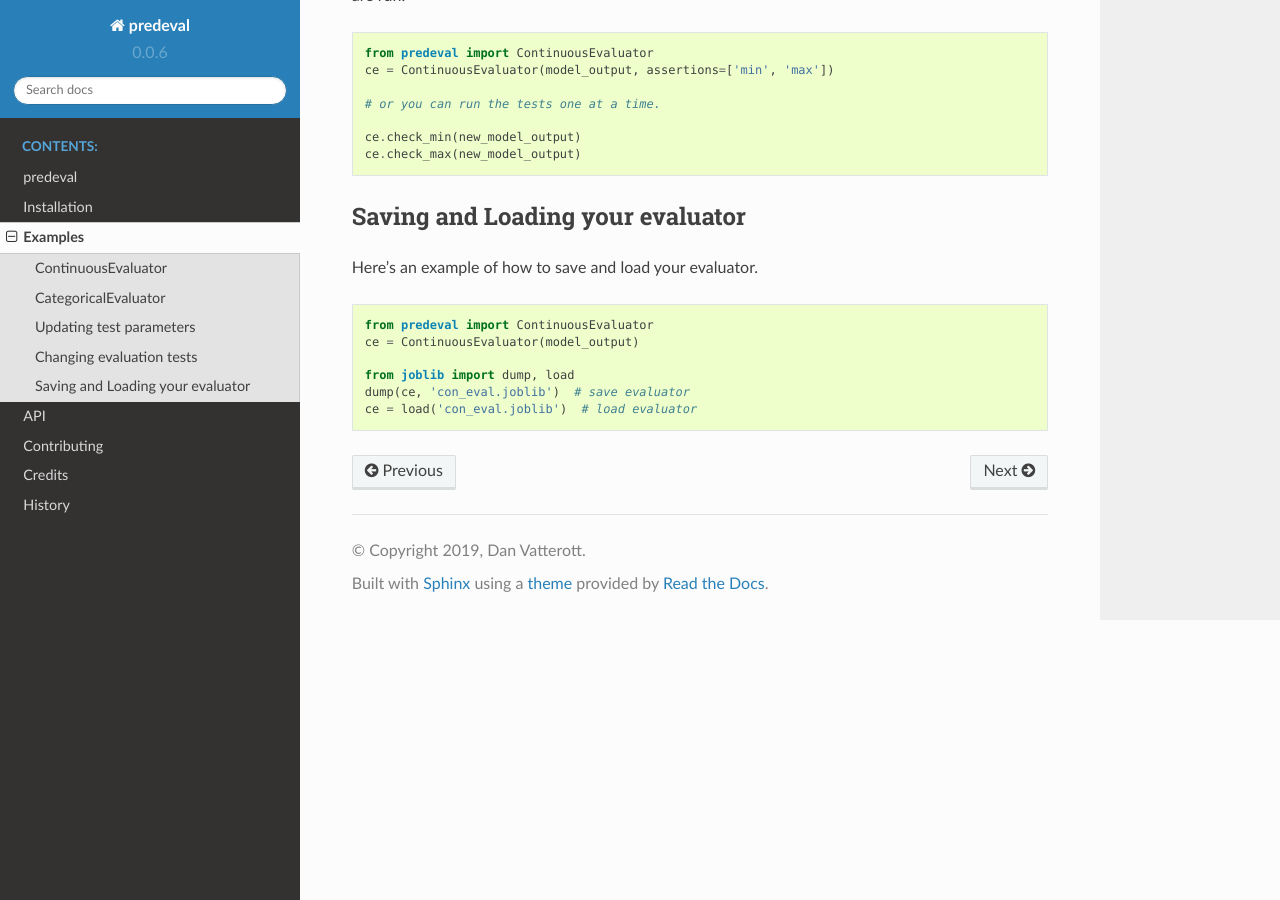
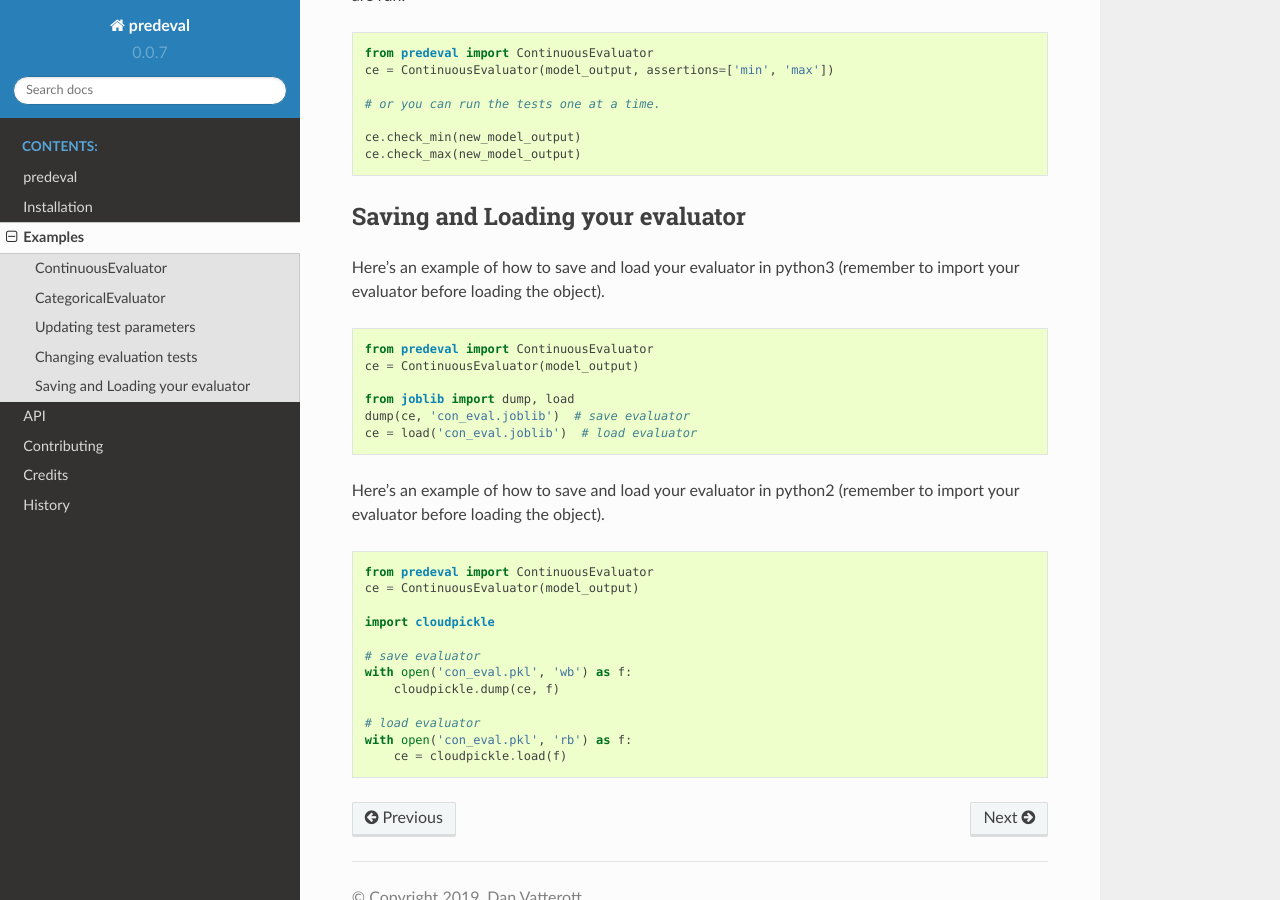
Before and after one commit to dvatterott/predeval, a Sphinx documentation site: the page built from docs/usage.rst, in a window 1280 px wide and 900 px high, scrolled down 3546 px. Built offline with Sphinx 7.4.7 and the Read the Docs theme 2.0.0, drawn with Linux system fonts in a browser that asks for light colours; some of the changed text lies outside the part shown.

Commit message:
Update docs and add cloudpickle (#14)
* adding cloud pickle for saving/loading in python2

* Bump version: 0.0.6 → 0.0.7

* changing python3 code-block to python2

```diff
--- a/docs/usage.rst
+++ b/docs/usage.rst
@@ -203,7 +203,7 @@ You might not want to run the entire test suite. Here's some examples of how to
 Saving and Loading your evaluator
 ========
 
-Here's an example of how to save and load your evaluator.
+Here's an example of how to save and load your evaluator in python3 (remember to import your evaluator before loading the object).
 
 .. code-block:: python3
 
@@ -213,3 +213,20 @@ Here's an example of how to save and load your evaluator.
     from joblib import dump, load
     dump(ce, 'con_eval.joblib')  # save evaluator
     ce = load('con_eval.joblib')  # load evaluator
+
+Here's an example of how to save and load your evaluator in python2 (remember to import your evaluator before loading the object).
+
+.. code-block:: python2
+
+    from predeval import ContinuousEvaluator
+    ce = ContinuousEvaluator(model_output)
+
+    import cloudpickle
+
+    # save evaluator
+    with open('con_eval.pkl', 'wb') as f:
+        cloudpickle.dump(ce, f)
+
+    # load evaluator
+    with open('con_eval.pkl', 'rb') as f:
+        ce = cloudpickle.load(f)
--- a/predeval/__init__.py
+++ b/predeval/__init__.py
@@ -4,7 +4,7 @@
 
 __author__ = """Dan Vatterott"""
 __email__ = 'dvatterott@gmail.com'
-__version__ = '0.0.6'
+__version__ = '0.0.7'
 
 from .continuous import ContinuousEvaluator
 from .categorical import CategoricalEvaluator
--- a/setup.cfg
+++ b/setup.cfg
@@ -1,5 +1,5 @@
 [bumpversion]
-current_version = 0.0.6
+current_version = 0.0.7
 commit = True
 tag = True
 
--- a/setup.py
+++ b/setup.py
@@ -11,7 +11,7 @@ with open('README.rst') as readme_file:
 with open('HISTORY.rst') as history_file:
     HISTORY = history_file.read()
 
-REQUIREMENTS = ['numpy>=1.9.0', 'scipy>=1.0.0', 'joblib>=0.9.2']
+REQUIREMENTS = ['numpy>=1.9.0', 'scipy>=1.0.0', 'joblib>=0.9.2', 'cloudpickle']
 
 SETUP_REQUIREMENTS = ['pytest-runner', ]
 
@@ -48,6 +48,6 @@ setup(
     test_suite='tests',
     tests_require=TEST_REQUIREMENTS,
     url='https://github.com/dvatterott/predeval',
-    version='0.0.6',
+    version='0.0.7',
     zip_safe=False,
 )
```
Also changed, not shown: other parts of docs/usage.rst (+2 -2 lines).
